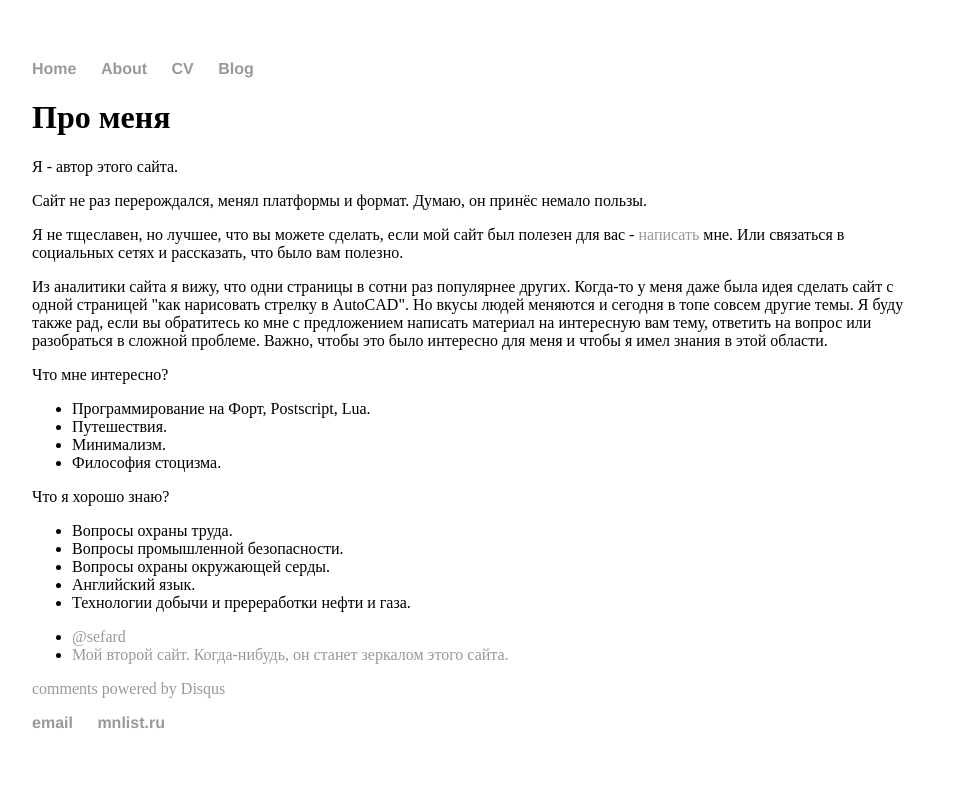
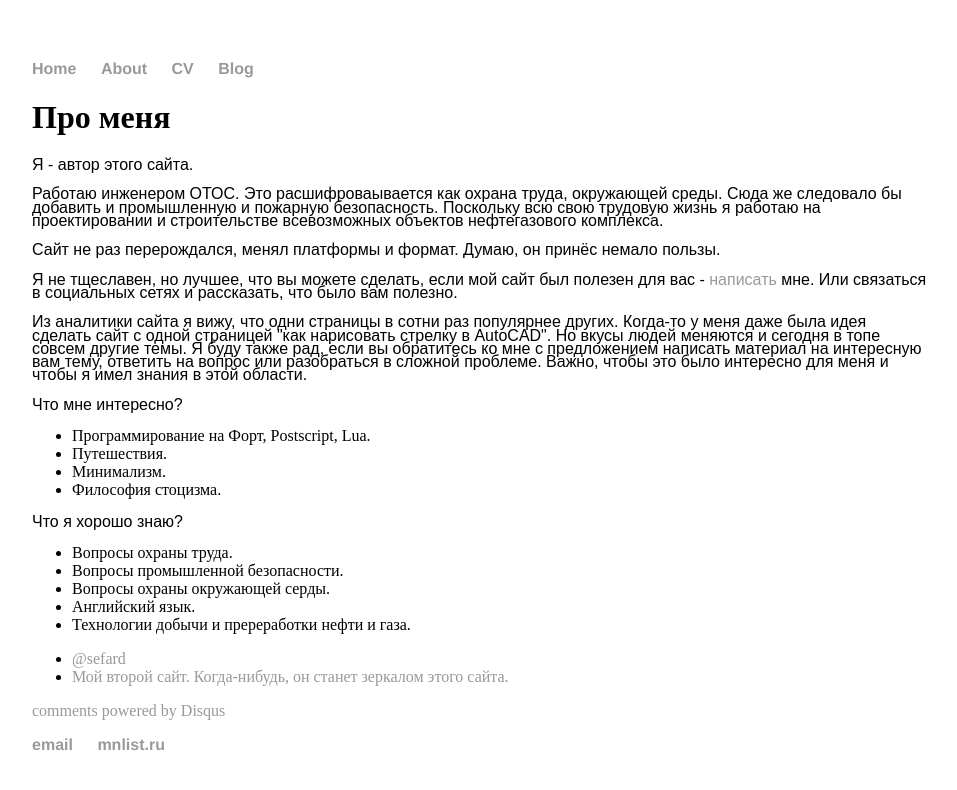
Before and after one commit to kiselevmv/kiselevmv.github.io, a Jekyll site: the page built from about/index.html, in a window 1280 px wide. Shown: the top 790 px of the page, without its empty margins (160-1117 px from the left). Built offline with Jekyll 4.4.1, drawn with Linux system fonts in a browser that asks for light colours; comment, search, counter and statistics services are not loaded.

Commit message:
Small update

```diff
--- a/about/index.html
+++ b/about/index.html
@@ -6,6 +6,7 @@ title: Про меня
 		<div class="about">
 			<h1>Про меня</h1>
 			<p>Я - автор этого сайта.</p>
+			<P>Работаю инженером ОТОС. Это расшифроваывается как охрана труда, окружающей среды. Сюда же следовало бы добавить и промышленную и пожарную безопасность. Поскольку всю свою трудовую жизнь я работаю на проектировании и строительстве всевозможных объектов нефтегазового комплекса.</p>
 			<p>Сайт не раз перерождался, менял платформы и формат. Думаю, он принёс немало пользы.</p>
 			<p>Я не тщеславен, но лучшее, что вы можете сделать, если мой сайт был полезен для вас - <a href="mailto:mihail.kiselev@gmail.com">написать</a> мне. Или связаться в социальных сетях и рассказать, что было вам полезно.</p>
 			<p>Из аналитики сайта я вижу, что одни страницы в сотни раз популярнее других. Когда-то у меня даже была идея сделать сайт с одной страницей "как нарисовать стрелку в AutoCAD". Но вкусы людей меняются и сегодня в топе совсем другие темы. Я буду также рад, если вы обратитесь ко мне с предложением написать материал на интересную вам тему, ответить на вопрос или разобраться в сложной проблеме. Важно, чтобы это было интересно для меня и чтобы я имел знания в этой области.</p>
--- a/css/main.css
+++ b/css/main.css
@@ -2,6 +2,11 @@ body {
     margin: 60px auto;
     width: 70%;
 }
+
+p {
+    font: 12pt/10pt sans-serif;
+}
+
 nav ul, footer ul {
     font-family:'Helvetica', 'Arial', 'Sans-Serif';
     padding: 0px;
```
Also changed, not shown: _posts/2020-06-08-elitebook-insert.md (+5 -1 lines). Lines whose indentation alone changed are shown as unchanged.
